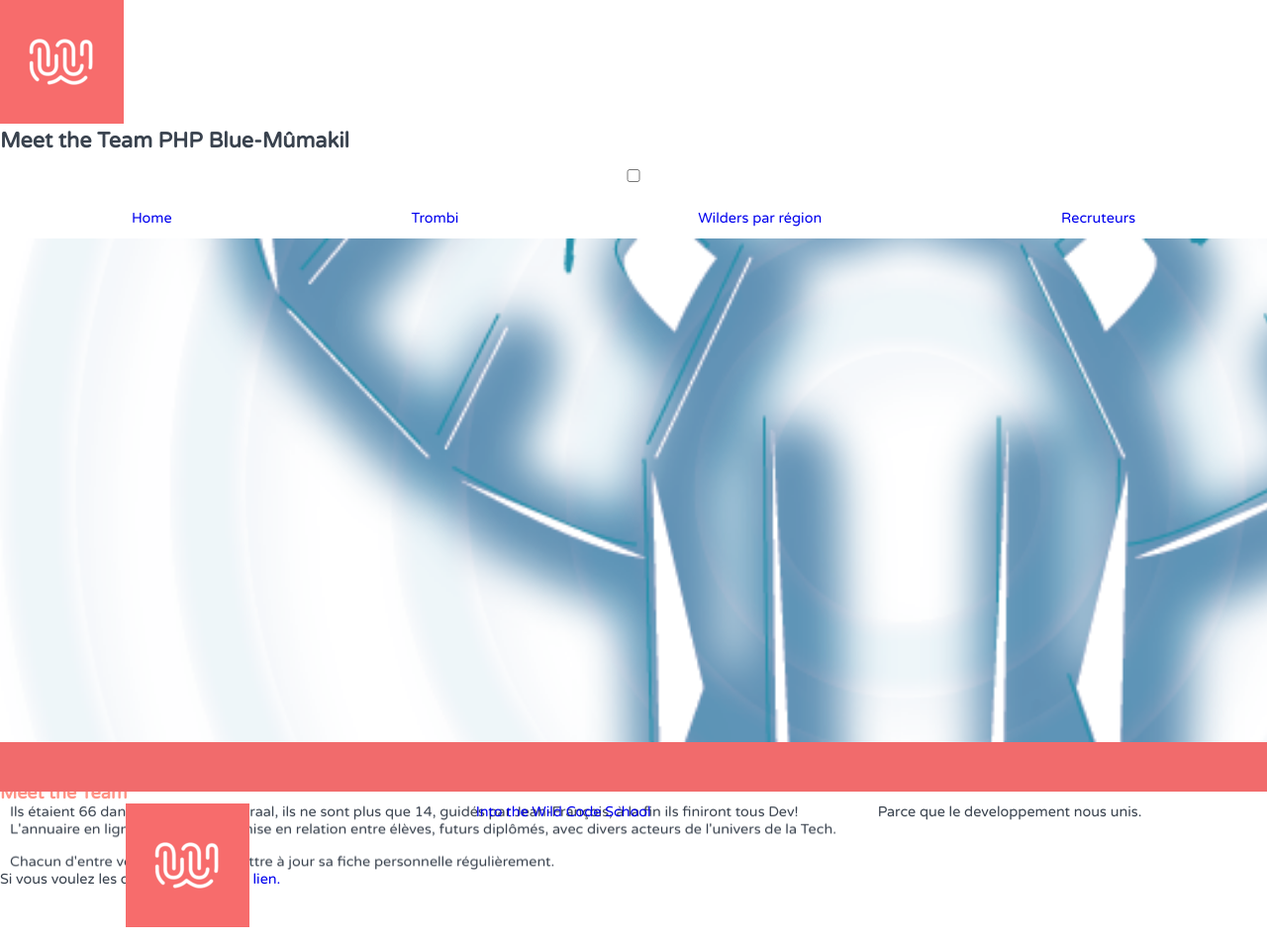
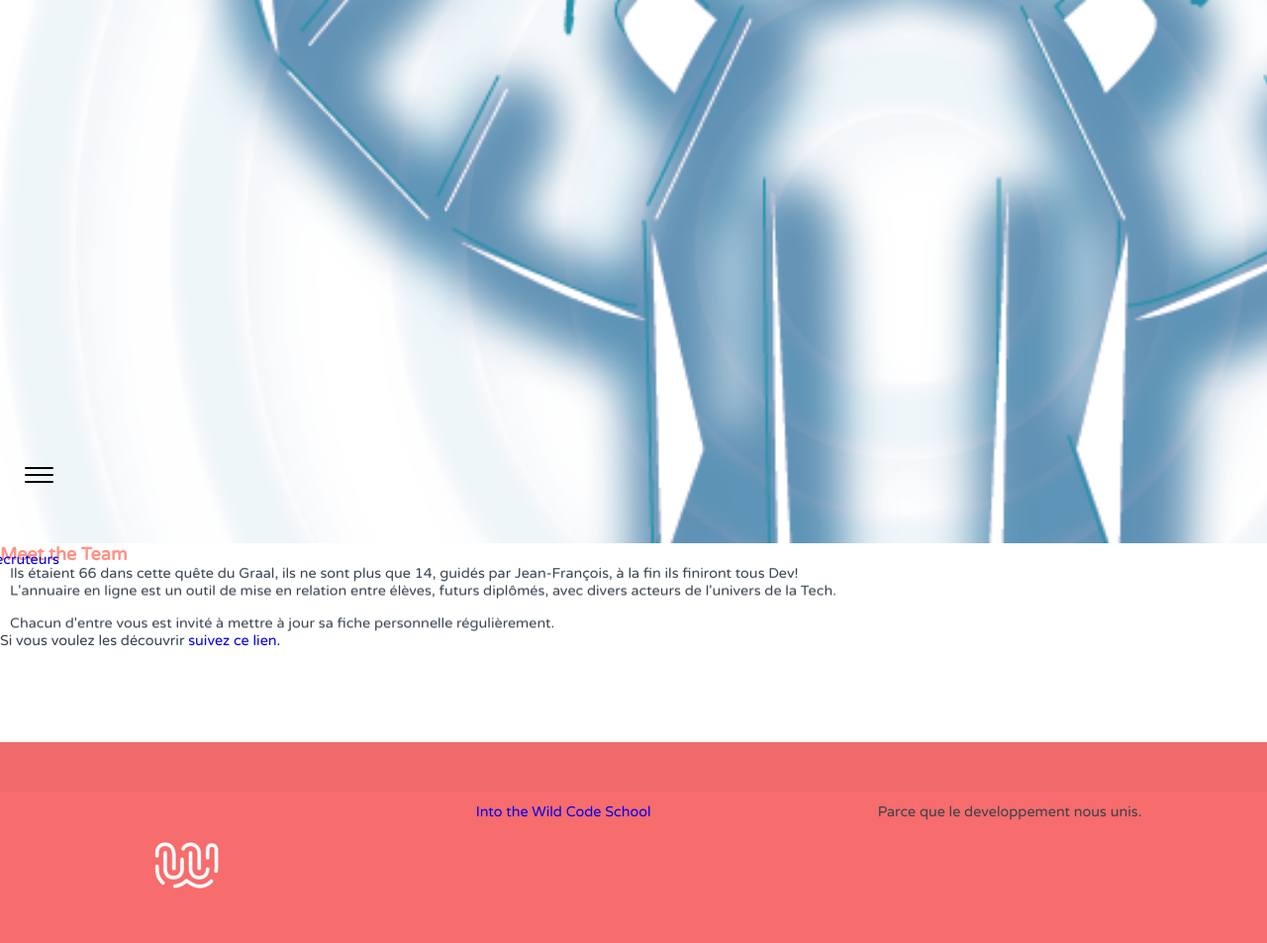
Before and after one commit to Flow78300/wcsDirectory, a PHP site: page /index.php in a window 1280 px wide; the page is wider, and only the part inside the window is pictured. Shown: that part at 99% size. Run offline with PHP 8.4, Linux system fonts and the light colour scheme.

Commit message:
update style.css

```diff
--- a/assets/css/style.css
+++ b/assets/css/style.css
@@ -1,4 +1,4 @@
-/* @import '_header.css'; ---- fichier manquant */
+@import '_header.css';
 @import '_footer.css';
 
 @import url('https://fonts.googleapis.com/css2?family=Raleway:ital,wght@0,400;1,700&family=Varela+Round&display=swap');
```
